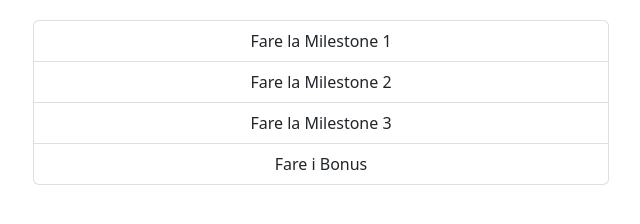
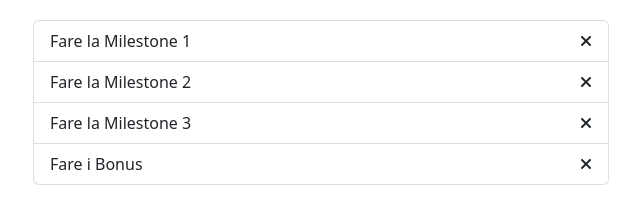
Before and after one commit to Christian-Beninati/vue-todolist, a plain HTML site: page index.html in a window 1280 px wide. Shown: the part 250-474 px from the top of the page, without its empty margins (319-959 px from the left). Drawn offline with nearby package versions, Linux system fonts and the light colour scheme.

Commit message:
MILESTONE 2

```diff
--- a/index.html
+++ b/index.html
@@ -36,8 +36,9 @@
                 <h2 class="mb-4 text-center">Cose da fare per l'esercizio di oggi</h2>
                 <!-- list -->
                 <ul class="list-group" >
-                    <li v-for="task in tasks" :key="task.id" class="list-group-item text-center cursor-pointer">
+                    <li v-for="task in tasks" :key="task.id" class="list-group-item cursor-pointer d-flex align-items-center justify-content-between">
                         <span @click="toggleTaskStatus(task)" :class="{ 'text-decoration-line-through': task.done }">{{ task.text }}</span>
+                        <i class="fas fa-times ml-auto cursor-pointer" @click="deleteTask(task.id)"></i>
                     </li>
                 </ul>
             </main>
--- a/js/script.js
+++ b/js/script.js
@@ -20,6 +20,11 @@ const app = createApp({
         toggleTaskStatus(task) {
             task.done = !task.done;
         },
+
+        // Funz per eliminare un task
+        deleteTask(targetId) {
+            this.tasks = this.tasks.filter(task => targetId !== task.id);
+        }
     },
 });
 
```
